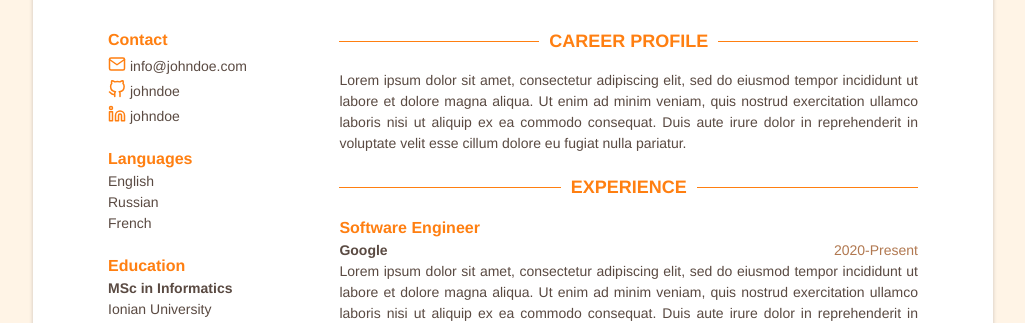
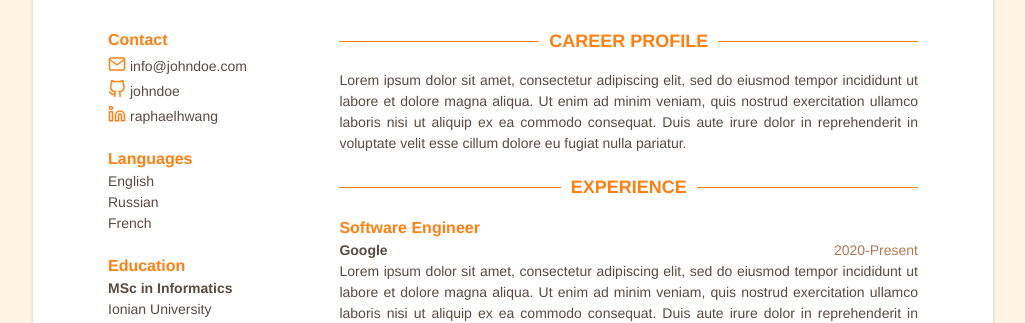
Before and after one commit to Stavrospanakakis/jekyll-cv, a Jekyll site: the page built from index.html, in a window 1280 px wide. Shown: the part 163-486 px from the top of the page, without its empty margins (127-1152 px from the left). Built offline with Jekyll 4.4.1, drawn with Linux system fonts in a browser that asks for light colours.

Commit message:
Update data.yml

```diff
--- a/_data/data.yml
+++ b/_data/data.yml
@@ -6,7 +6,7 @@ fork: true
 contact:
   email: info@johndoe.com
   github: johndoe
-  linkedin: johndoe
+  linkedin: raphaelhwang
   phone:
   gitlab:
   twitter:
```
